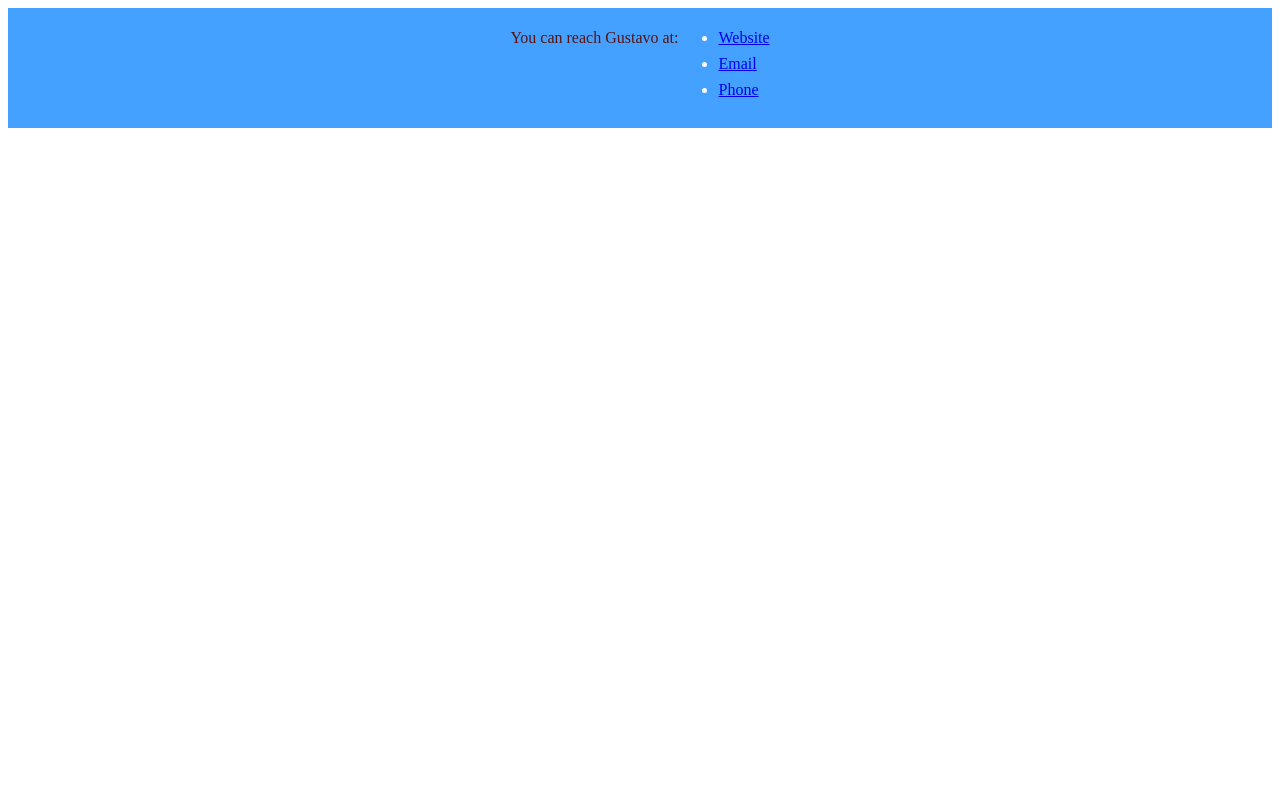
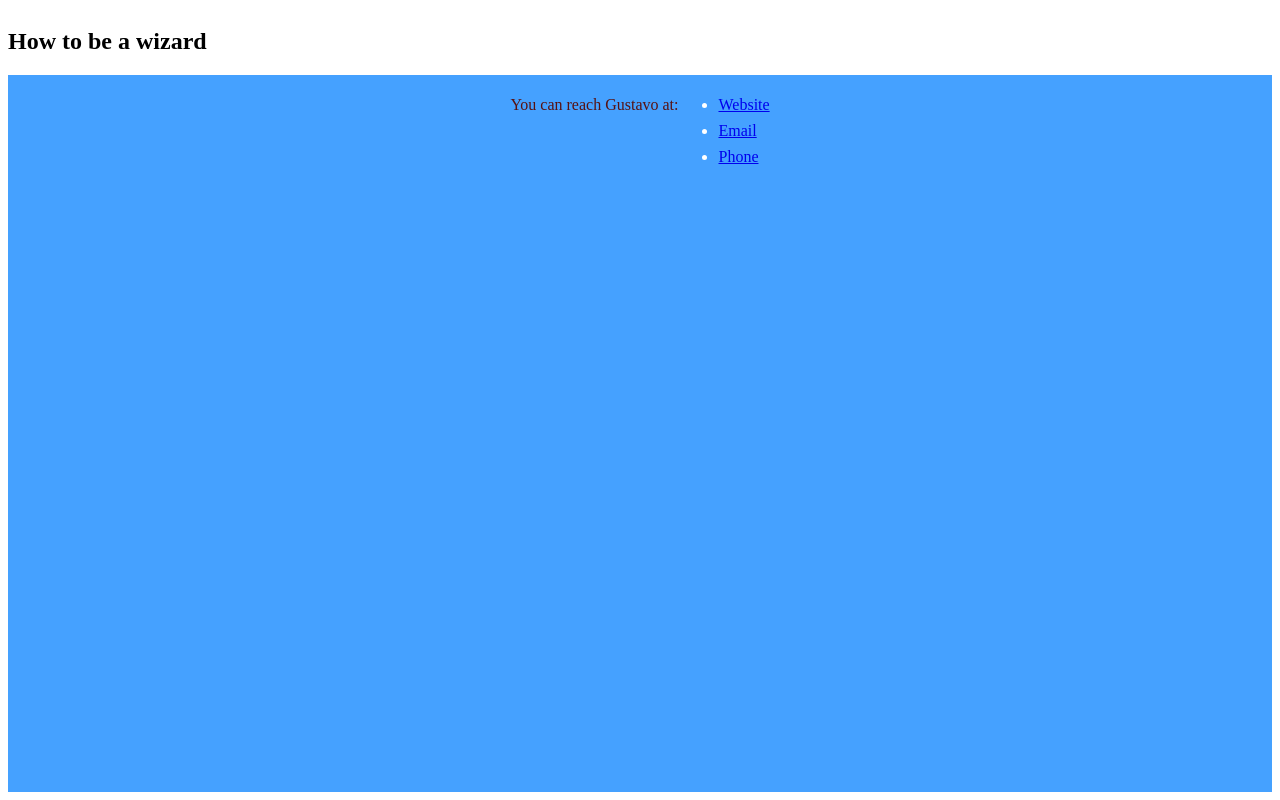
Before and after one commit to pitxon1975/Mip-ginapersonal, a plain HTML site: page index.html in a window 1280 px wide. Drawn offline with Linux system fonts and the light colour scheme.

Commit message:
Artículo

```diff
--- a/css/main.css
+++ b/css/main.css
@@ -1,3 +1,8 @@
+article {
+  min-height: 100%;
+  display: grid;
+  grid-template-rows: auto 1fr auto;
+}
 
 li {
     margin-bottom: .5rem;
--- a/index.html
+++ b/index.html
@@ -9,6 +9,8 @@
 
   </head>
   <body>
+<article>
+    <h1>How to be a wizard</h1>
     <footer>
     <p>You can reach Gustavo at:</p>
 
@@ -18,5 +20,6 @@
   <li><a href="tel:+34635713385">Phone</a></li>
 </ul>
     </footer>
+</article>
   </body>
 </html>
```
